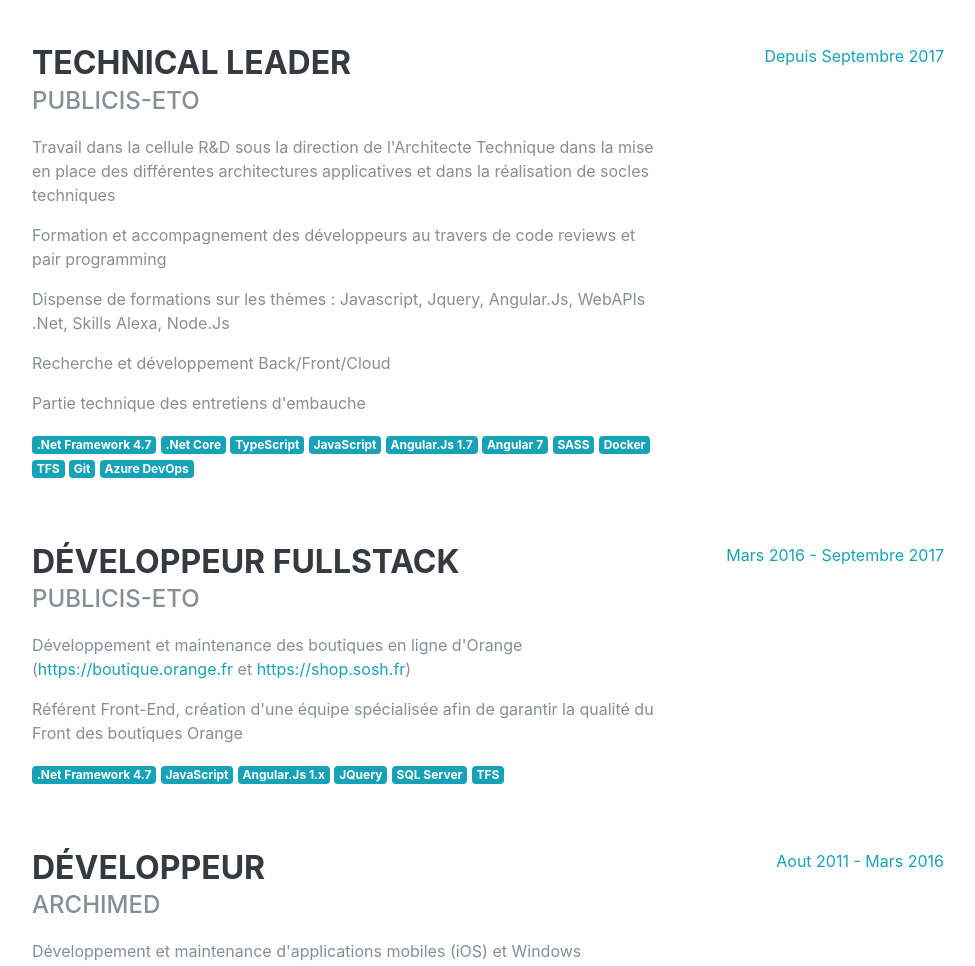
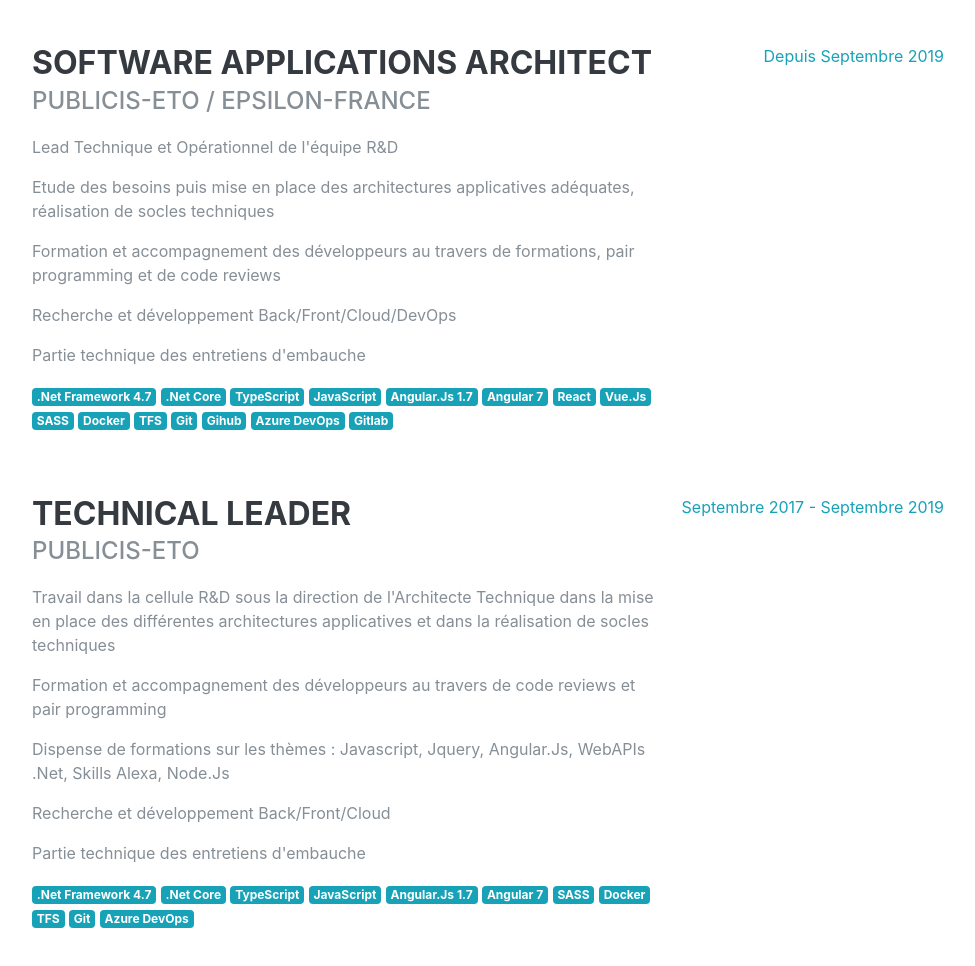
Before and after one commit to roddone/roddone.github.io, a plain HTML site: page drop/index.html in a window 1280 px wide. Shown: the part 920-1886 px from the top of the page, without its empty margins (288-1263 px from the left). Drawn offline with Linux system fonts and the light colour scheme; a web font is replaced by a local one.

Commit message:
Automated Release

```diff
--- a/drop/index.html
+++ b/drop/index.html
@@ -119,6 +119,47 @@
 
 				<div class="resume-item d-flex flex-column flex-md-row justify-content-between mb-5">
 					<div class="resume-content">
+						<h3 class="mb-0">Software Applications Architect</h3>
+						<div class="subheading mb-3">Publicis-ETO / Epsilon-France</div>
+						<p>
+							Lead Technique et Opérationnel de l'équipe R&D
+						</p>
+						<p>
+							Etude des besoins puis mise en place des architectures applicatives adéquates, réalisation de socles techniques
+						</p>
+						<p>
+							Formation et accompagnement des développeurs au travers de formations, pair programming et de code reviews
+						</p>
+						<p>
+							Recherche et développement Back/Front/Cloud/DevOps
+						</p>
+						<p>
+							Partie technique des entretiens d'embauche
+						</p>
+						<p>
+							<span class="badge badge-primary">.Net Framework 4.7</span>
+							<span class="badge badge-primary">.Net Core</span>
+							<span class="badge badge-primary">TypeScript</span>
+							<span class="badge badge-primary">JavaScript</span>
+							<span class="badge badge-primary">Angular.Js 1.7</span>
+							<span class="badge badge-primary">Angular 7</span>
+							<span class="badge badge-primary">React</span>
+							<span class="badge badge-primary">Vue.Js</span>
+							<span class="badge badge-primary">SASS</span>
+							<span class="badge badge-primary">Docker</span>
+							<span class="badge badge-primary">TFS</span>
+							<span class="badge badge-primary">Git</span>
+							<span class="badge badge-primary">Gihub</span>
+							<span class="badge badge-primary">Azure DevOps</span>
+							<span class="badge badge-primary">Gitlab</span>
+						</p>
+					</div>
+					<div class="resume-date text-md-right">
+						<span class="text-primary">Depuis Septembre 2019</span>
+					</div>
+				</div>
+				<div class="resume-item d-flex flex-column flex-md-row justify-content-between mb-5">
+					<div class="resume-content">
 						<h3 class="mb-0">Technical Leader</h3>
 						<div class="subheading mb-3">Publicis-ETO</div>
 						<p>
@@ -151,7 +192,7 @@
 						</p>
 					</div>
 					<div class="resume-date text-md-right">
-						<span class="text-primary">Depuis Septembre 2017</span>
+						<span class="text-primary">Septembre 2017 - Septembre 2019</span>
 					</div>
 				</div>
 				<div class="resume-item d-flex flex-column flex-md-row justify-content-between mb-5">
```
Also changed, not shown: drop/english.html (+42 -1 lines).
